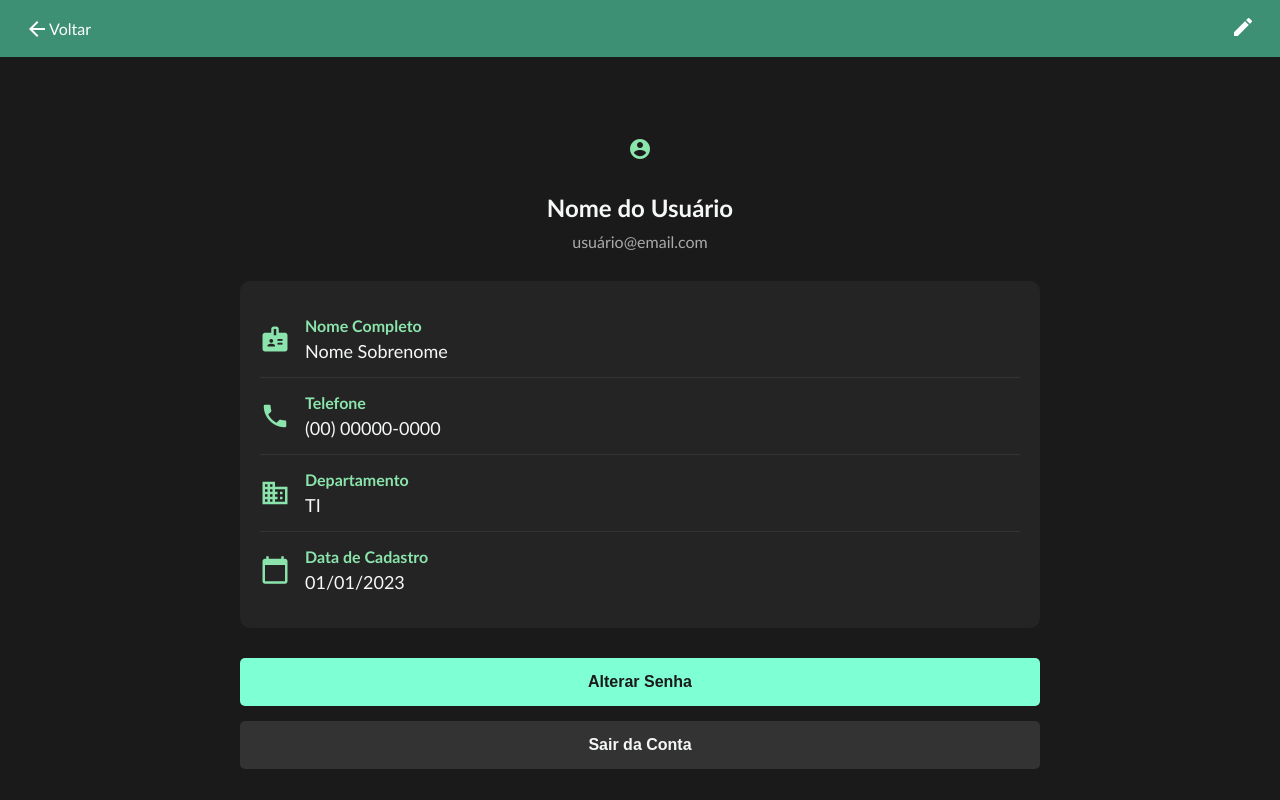
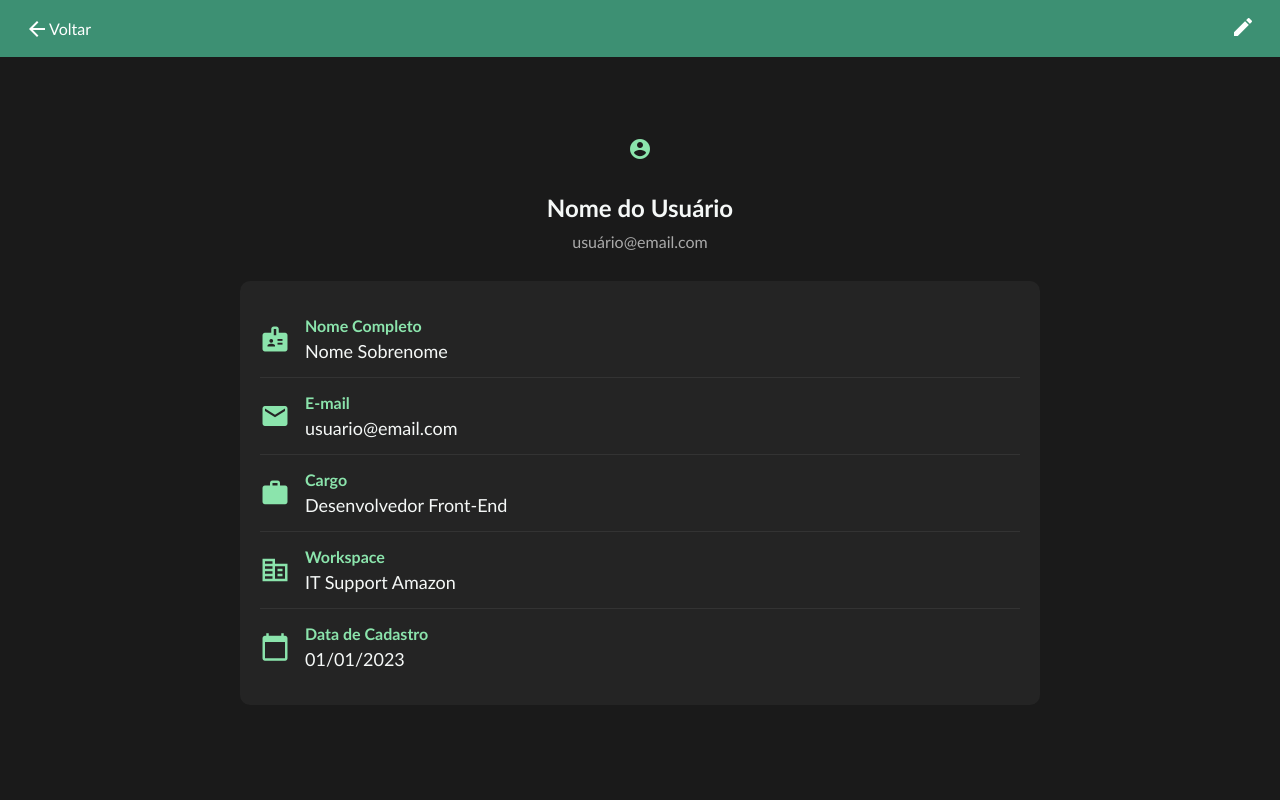
Before and after one commit to carloseduardoscc/CharlesFRONT-fork, a plain HTML site: page profile.html in a window 1280 px wide. Drawn offline with Linux system fonts and the light colour scheme; files whose address does not match are found by name.

Commit message:
Version 10.0.0 (2025-07-11) frontend finalization;

```diff
--- a/profile.html
+++ b/profile.html
@@ -40,18 +40,24 @@
           </div>
 
           <div class="detail-item">
-            <span class="material-icons">phone</span>
+            <span class="material-icons">mail</span>
             <div>
-              <h3>Telefone</h3>
-              <p>(00) 00000-0000</p>
+              <h3>E-mail</h3>
+              <p>usuario@email.com</p>
             </div>
           </div>
-
           <div class="detail-item">
-            <span class="material-icons">business</span>
+            <span class="material-icons">work</span>
             <div>
-              <h3>Departamento</h3>
-              <p>TI</p>
+              <h3>Cargo</h3>
+              <p>Desenvolvedor Front-End</p>
+            </div>
+          </div>
+          <div class="detail-item">
+            <span class="material-icons">corporate_fare</span>
+            <div>
+              <h3>Workspace</h3>
+              <p>IT Support Amazon</p>
             </div>
           </div>
 
@@ -64,10 +70,7 @@
           </div>
         </div>
 
-        <div class="profile-actions">
-          <button class="btn">Alterar Senha</button>
-          <button class="btn secondary-btn">Sair da Conta</button>
-        </div>
+
       </section>
     </main>
   </div>
```
